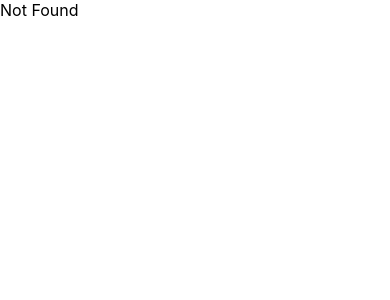
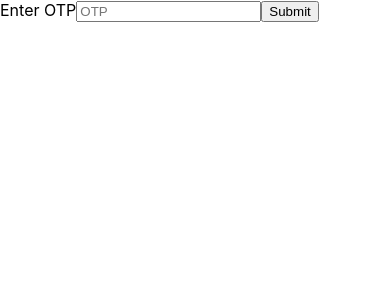
Before and after one commit to sourav-py/texter_frontend, a React (Create React App) app: page /enterotp in a window 390 px wide. Shown: the top 300 px of the page. Built offline with nearby package versions, Linux system fonts and the light colour scheme.

Commit message:
Enter phone number and otp components

```diff
--- a/src/App.js
+++ b/src/App.js
@@ -1,17 +1,20 @@
 import logo from './logo.svg';
 import { BrowserRouter, Routes, Route } from "react-router-dom";
 import Main from "./components/Main";
+import InputPhone from './components/InputPhone';
 import Login from "./components/Login";
 import Register from "./components/Register";
 import NotFound from "./components/NotFound";
 import './App.css';
 import ServerDown from './components/ServerDown';
+import EnterOTP from './components/EnterOTP';
 
 function App() {
   return (
    <BrowserRouter>
       <Routes>
-        <Route path="/" element={<Main />} />
+        <Route path="/" element={<InputPhone />} />
+        <Route path="/enterotp" element={<EnterOTP/>} />
         <Route path="login" element={<Login />} />
         <Route path="register" element={<Register />} />
         <Route path="/down-for-maintainance" element={<ServerDown/>}/>
--- /dev/null
+++ b/src/components/EnterOTP.js
@@ -0,0 +1,66 @@
+import { useState } from "react";
+import Main from "./Main";
+import Home from "./Home";
+
+function EnterOTP(props) {
+    const backendServerEndpoint = 'http://127.0.0.1:8000';
+    const [otp,setOtp] = useState(null);
+
+    const phoneNumber = props.phoneNumber;
+
+    const handleInput = (event) => {
+        setOtp(event.target.value);
+    }
+
+    const handleSubmit = (event) => {
+        const requestData = {
+            'phoneNumber' : phoneNumber,
+            'otp': otp
+        }
+
+       fetch(backendServerEndpoint + '/auth/verifyotp/',{
+            method: "POST", // *GET, POST, PUT, DELETE, etc.
+            mode: "cors", // no-cors, *cors, same-origin
+            credentials: 'include',
+            headers: {
+            "Content-Type": "application/json",
+            // 'Content-Type': 'application/x-www-form-urlencoded',
+            },
+            body: JSON.stringify(requestData),
+        })
+        .then(
+           response => {
+            console.log(response);
+            if(response.status === 200){
+                return (
+                    <div>
+                        <Home/>
+                    </div>
+                )
+            }
+           }
+        )
+        .catch(
+            error => {
+                console.log(error);
+            }
+        )
+
+
+        event.preventDefault();
+
+
+    }
+
+    return(
+        <div>
+            <form onSubmit={handleSubmit}>
+                <label>Enter OTP</label>
+                <input type="text" placeholder="OTP" onChange={handleInput}></input>
+                <input type="submit"></input>
+            </form>
+        </div>
+    )
+}
+
+export default EnterOTP;
--- /dev/null
+++ b/src/components/Home.js
@@ -0,0 +1,9 @@
+function Home() {
+    return (
+        <div>
+            HOME PAGE
+        </div>
+    );
+}
+
+export default Home;
--- /dev/null
+++ b/src/components/InputPhone.js
@@ -0,0 +1,66 @@
+import { useState } from "react";
+import { useNavigate } from "react-router-dom";
+import EnterOTP from "./EnterOTP";
+
+function InputPhone(){
+    const [phoneNumber,setPhoneNumber] = useState(null);
+    const backendServerEndpoint = 'http://127.0.0.1:8000';
+
+    const navigate = useNavigate();
+
+    const handleInput = (event) => {
+        setPhoneNumber(event.target.value);
+    }
+
+    const handleSubmit = (event) => {
+        //send API request to the backend to generate and send an OTP
+        //to the input phone number
+
+        const requestData = {
+            'phoneNumber' : phoneNumber
+        };
+
+        fetch(backendServerEndpoint + '/auth/sendotp/',{
+            method: "POST", // *GET, POST, PUT, DELETE, etc.
+            mode: "cors", // no-cors, *cors, same-origin
+            credentials: 'include',
+            headers: {
+            "Content-Type": "application/json",
+            // 'Content-Type': 'application/x-www-form-urlencoded',
+            },
+            body: JSON.stringify(requestData),
+        })
+        .then(
+           response => {
+            console.log(response);
+            if(response.status === 200){
+                console.log("Response status is 200 [Enter phone number component]")
+                return (
+                    <div>
+                        <EnterOTP phoneNumber={phoneNumber}/>
+                    </div>
+                )
+            }
+           }
+        )
+        .catch(
+            error => {
+                console.log(error);
+            }
+        )
+
+
+        event.preventDefault();
+    }
+    return(
+        <div>
+            <form onSubmit={handleSubmit}>
+                <label>Enter phone number</label><br/>
+                <input type="tel" id="phone" required onChange={handleInput}></input>
+                <input type="submit"></input>
+            </form>
+        </div>
+    );
+}
+
+export default InputPhone;
```
